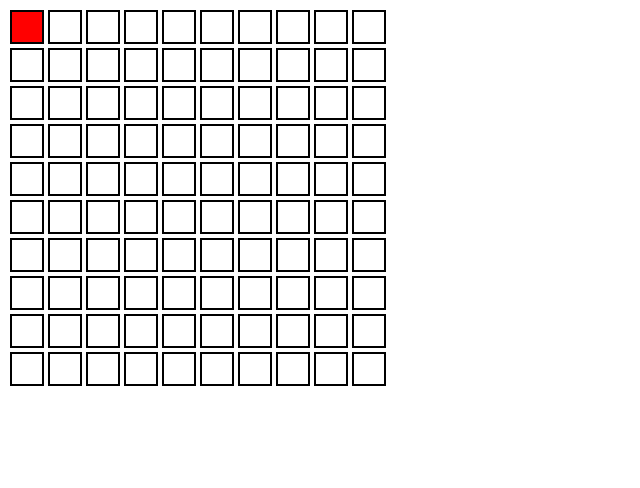
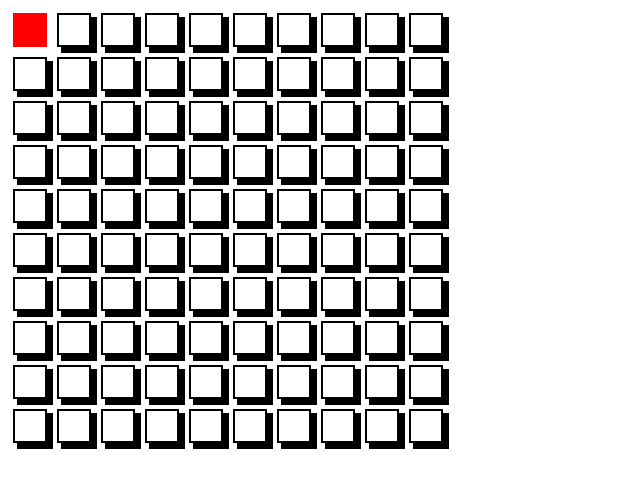
Before and after one commit to smfay/Web-Sandbox, a plain HTML site: page battleship.html in a window 1280 px wide. Both pictures are taken after a click on the element 27 px from the left and 27 px from the top of the page. Shown: the whole page, without its empty margins (0-640 px from the left). Drawn offline with Linux system fonts and the light colour scheme.

Commit message:
Update battleship.css

```diff
--- a/battleship.css
+++ b/battleship.css
@@ -2,12 +2,16 @@
     background-color: rgb(255, 255, 255);
     width: 30px;
      height: 30px;
-     margin: 2px;
+     margin: 5px;
      border: 2px solid black;
+     transition: all .8s;
+     box-shadow: 5px 5px 0px 1px black;
 }
 
 .occupied {
-    background-color: rgb(255, 0, 0);
+    background-color: red;
+    border: 2px solid red;
+    box-shadow: none;
 }
 
 .row {
```
